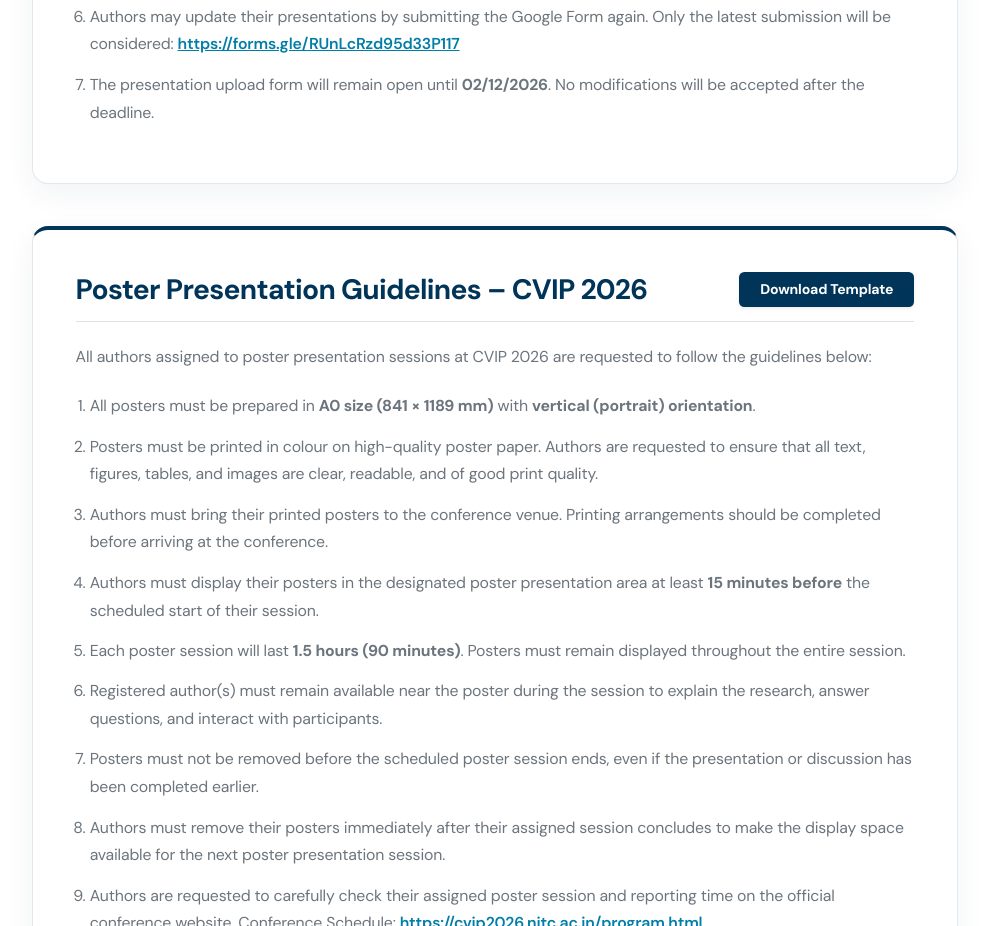
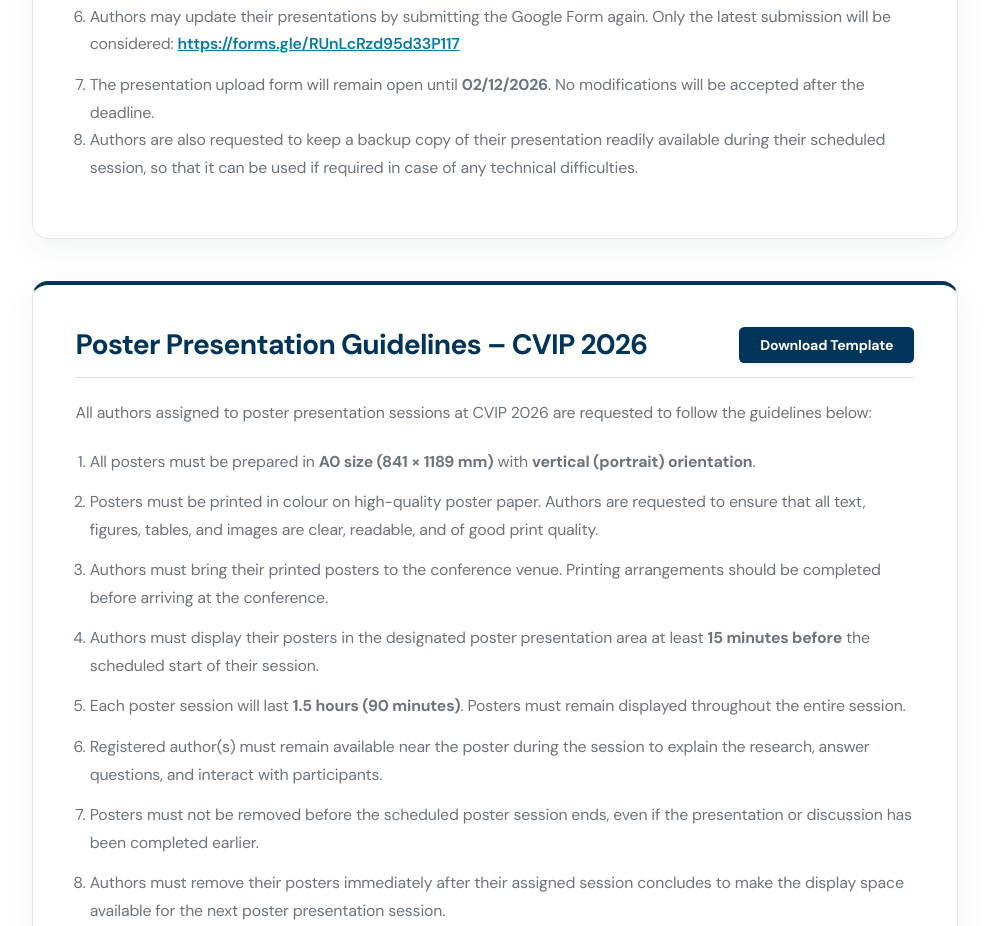
Before and after one commit to ajaymrk95/CVIP_testdeploy, a plain HTML site: page presentation-guidelines.html in a window 1280 px wide. Shown: the part 1420-2346 px from the top of the page, without its empty margins (145-1134 px from the left). Drawn offline with nearby package versions, Linux system fonts and the light colour scheme.

Commit message:
Update presentation-guidelines.html

```diff
--- a/presentation-guidelines.html
+++ b/presentation-guidelines.html
@@ -458,6 +458,9 @@
                             <li class="mb-0">
                                 The presentation upload form will remain open until <strong>02/12/2026</strong>. No modifications will be accepted after the deadline.
                             </li>
+                             <li class="mb-0">
+                                Authors are also requested to keep a backup copy of their presentation readily available during their scheduled session, so that it can be used if required in case of any technical difficulties.
+                            </li>
                         </ol>
                     </div>
                 </div>
```
